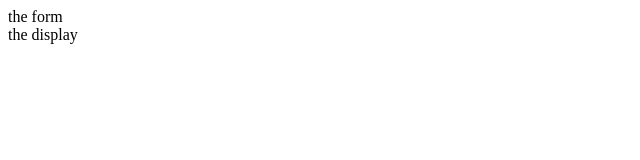
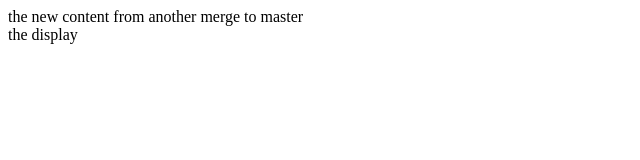
Before and after one commit to ronerlih/project-01-sandbox, a plain HTML site: page index.html in a window 1280 px wide. Shown: the whole page, without its empty margins (0-640 px from the left). Drawn offline with Linux system fonts and the light colour scheme.

Commit message:
changes to the form content

```diff
--- a/index.html
+++ b/index.html
@@ -7,7 +7,7 @@
 </head>
 <body>
     <div id="form">
-        the form
+        the new content from another merge to master
     </div>
     <div id="display">
         the display
```
